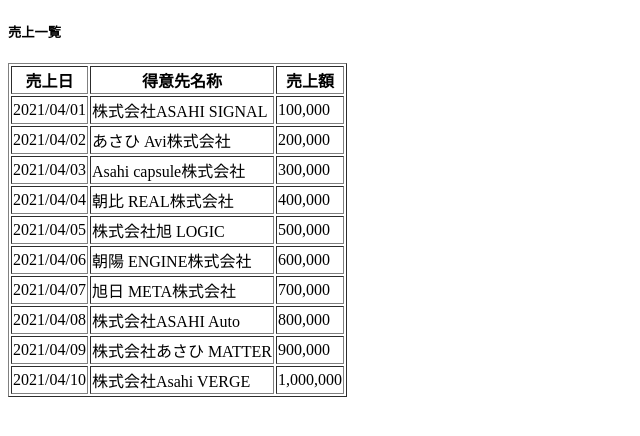
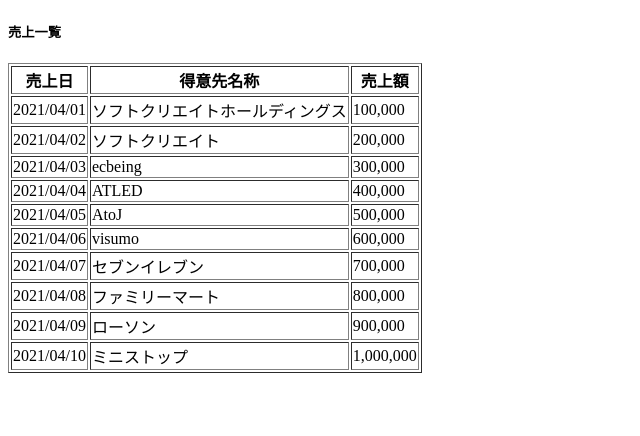
Before and after one commit to scKatoKota/Power_Automate_Practice, a plain HTML site: page dashboard.html in a window 1280 px wide. Shown: the whole page, without its empty margins (0-640 px from the left). Drawn offline with Linux system fonts and the light colour scheme.

Commit message:
Add files via upload

```diff
--- a/dashboard.html
+++ b/dashboard.html
@@ -27,52 +27,52 @@
                         <tbody>
                             <tr>
                                 <td>2021/04/01</td>
-                                <td>株式会社ASAHI SIGNAL</td>
+                                <td>ソフトクリエイトホールディングス</td>
                                 <td>100,000</td>
                             </tr>
                             <tr>
                                 <td>2021/04/02</td>
-                                <td>あさひ Avi株式会社</td>
+                                <td>ソフトクリエイト</td>
                                 <td>200,000</td>
                             </tr>
                             <tr>
                                 <td>2021/04/03</td>
-                                <td>Asahi capsule株式会社</td>
+                                <td>ecbeing</td>
                                 <td>300,000</td>
                             </tr>
                             <tr>
                                 <td>2021/04/04</td>
-                                <td>朝比 REAL株式会社</td>
+                                <td>ATLED</td>
                                 <td>400,000</td>
                             </tr>
                             <tr>
                                 <td>2021/04/05</td>
-                                <td>株式会社旭 LOGIC</td>
+                                <td>AtoJ</td>
                                 <td>500,000</td>
                             </tr>
                             <tr>
                                 <td>2021/04/06</td>
-                                <td>朝陽 ENGINE株式会社</td>
+                                <td>visumo</td>
                                 <td>600,000</td>
                             </tr>
                             <tr>
                                 <td>2021/04/07</td>
-                                <td>旭日 META株式会社</td>
+                                <td>セブンイレブン</td>
                                 <td>700,000</td>
                             </tr>
                             <tr>
                                 <td>2021/04/08</td>
-                                <td>株式会社ASAHI Auto</td>
+                                <td>ファミリーマート</td>
                                 <td>800,000</td>
                             </tr>
                             <tr>
                                 <td>2021/04/09</td>
-                                <td>株式会社あさひ MATTER</td>
+                                <td>ローソン</td>
                                 <td>900,000</td>
                             </tr>
                             <tr>
                                 <td>2021/04/10</td>
-                                <td>株式会社Asahi VERGE</td>
+                                <td>ミニストップ</td>
                                 <td>1,000,000</td>
                             </tr>
                         </tbody>
```
Also changed, not shown: index.html (+6 -2 lines).
